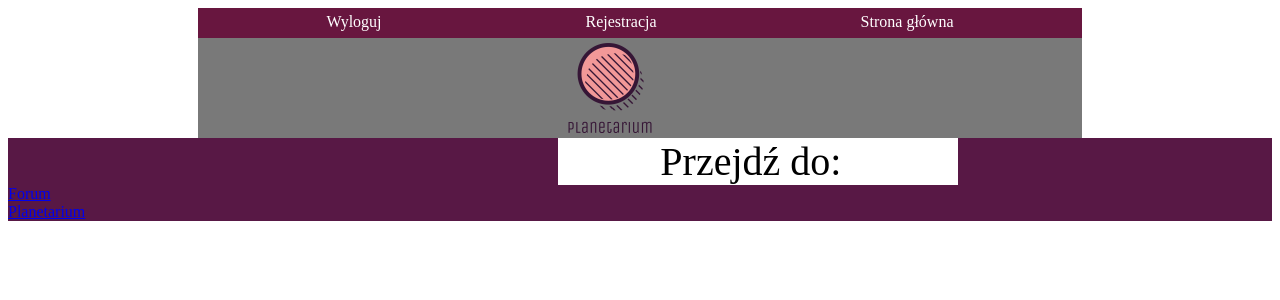
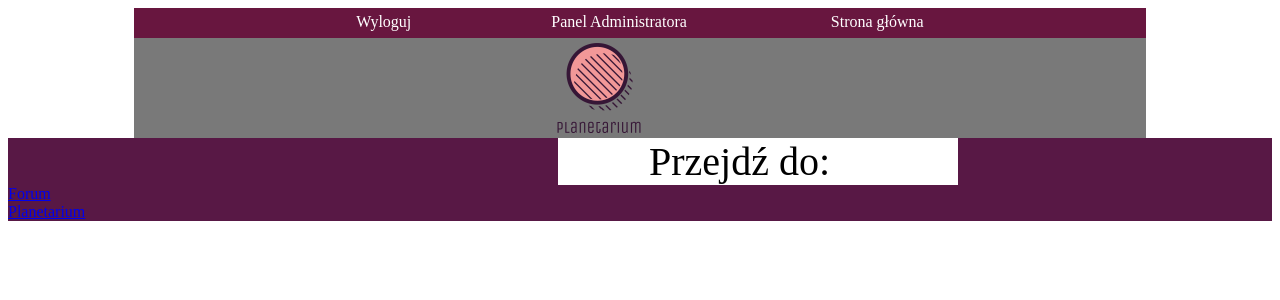
Before and after one commit to Cholewczuk-F/planetarium, a PHP site: page / in a window 1280 px wide. Shown: the top 300 px of the page. Run offline with PHP 8.4, Linux system fonts and the light colour scheme; the visitor is signed in with stand-in values (Sample User, id 1).

Commit message:
added dynamic navbar rendering with admin panel based on _session[role_id]

```diff
--- a/authentication/login.php
+++ b/authentication/login.php
@@ -10,6 +10,7 @@
 <body>
     <?php
     require('../db/db_connect.php');
+    include '../utils/console_log.php';
     session_start();
 
     // When form submitted, check and create user session.
@@ -27,7 +28,11 @@
         $rows = mysqli_num_rows($result);
 
         if ($rows == 1) {
+            $entry = mysqli_fetch_array($result);
             $_SESSION['login'] = $login;
+            $_SESSION['role_id'] = $entry['role_id'];
+            // print_r($row);
+            // console_log($row['role_id']);
 
             // Redirect to user dashboard page
             header("Location: ../index.php");
--- a/css/navbar_CSS.css
+++ b/css/navbar_CSS.css
@@ -1,12 +1,12 @@
 .navbar_container {
   background-color: rgba(88, 88, 88, 0.8);
-    width: 70%;
+  width: 80%;
   height: 130px;
-    margin-left: 15%;
-    margin-right: 15%;
+  margin-left: 10%;
+  margin-right: 10%;
 }
 .navbar_btns {
-    background-color: rgba( 104, 22, 63, 1);
+  background-color: rgba(104, 22, 63, 1);
   height: 25px;
   padding-top: 5px;
   text-align: center;
@@ -14,8 +14,8 @@
 .navbar_btns a {
   text-decoration: none;
   color: white;
-    margin-left: 100px;
-    margin-right: 100px
+  margin-left: 70px;
+  margin-right: 70px;
 }
 .navbar_logo {
   float: left;
--- a/index.php
+++ b/index.php
@@ -5,10 +5,12 @@
 // require "authentication/auth_session.php";
 
 require "templates/header.php";
+include 'utils/console_log.php';
 ?>
 
 <div class="main_page_container">
     <div class="msg">Przejdź do:</div>
+    <?php console_log("testing"); ?>
     <div class="forum_page_container">
         <div class="forum_page">
             <a href="pages/forumIndex.php">Forum</a>
--- a/templates/header.php
+++ b/templates/header.php
@@ -22,17 +22,24 @@
             //     echo 'Zaloguj';
             //     echo '</a>';
             // }
+            $btns_segment = '';
 
             session_start();
             if (!isset($_SESSION["login"])) {
-                echo '<a href = "authentication/login.php">Zaloguj Się</a>';
+                $btns_segment = '<a href = "authentication/login.php">Zaloguj Się</a>'
+                    . '<a href="authentication/register.php">Rejestracja</a>';
             } else {
-                echo '<a href = "authentication/logout.php">Wyloguj</a>';
+                $btns_segment = '<a href = "authentication/logout.php">Wyloguj</a>';
+                if ($_SESSION['role_id'] == 1) {
+                    $btns_segment = $btns_segment . '<a href="#">Panel Administratora</a>';
+                }
             }
+            echo $btns_segment;
+
             ?>
 
 
-            <a href="authentication/register.php">Rejestracja</a>
+
             <a href="index.php">Strona główna</a>
         </div>
         <div class="navbar_logo">
```
Also changed, not shown: README.md. Lines whose indentation alone changed are shown as unchanged.
